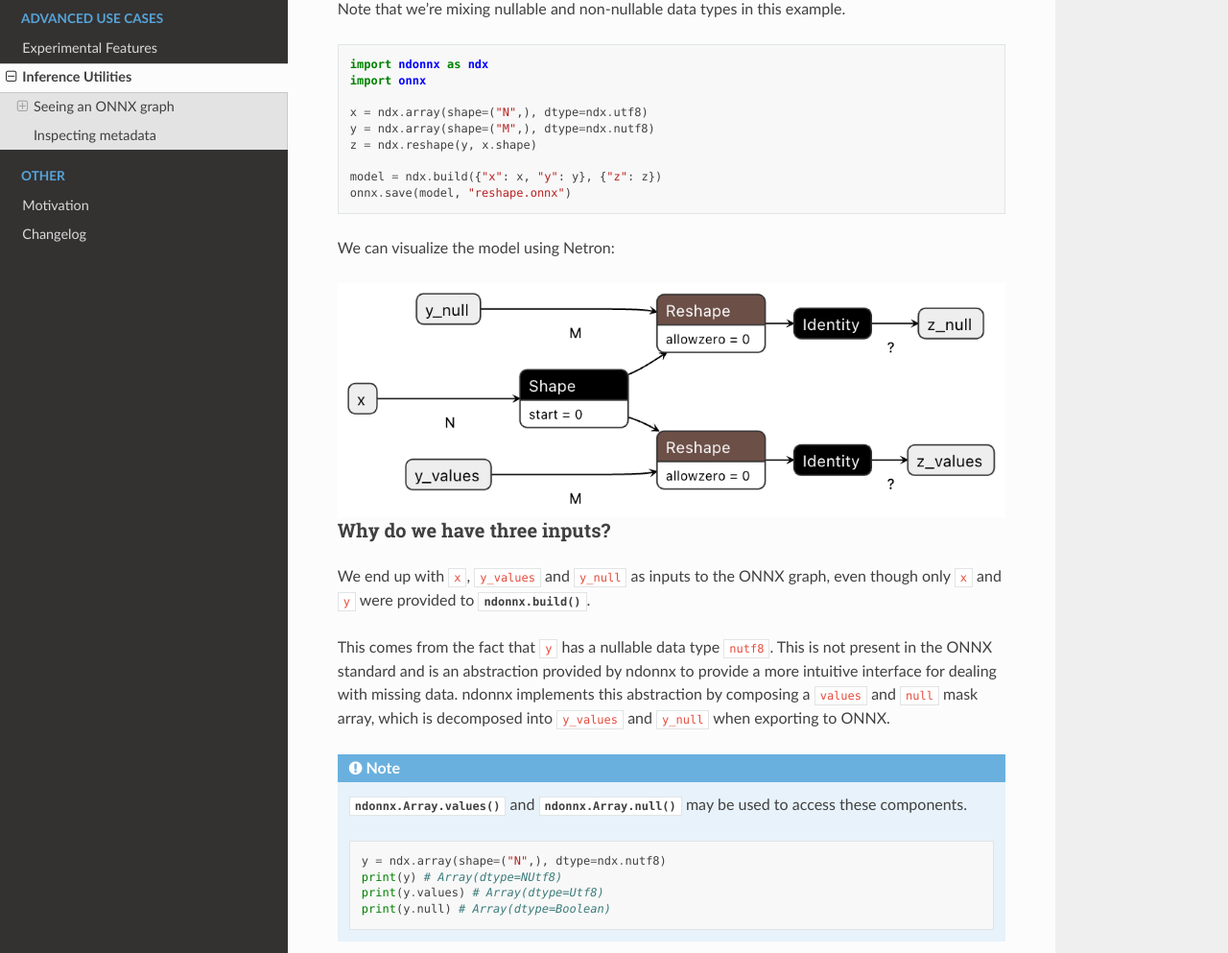
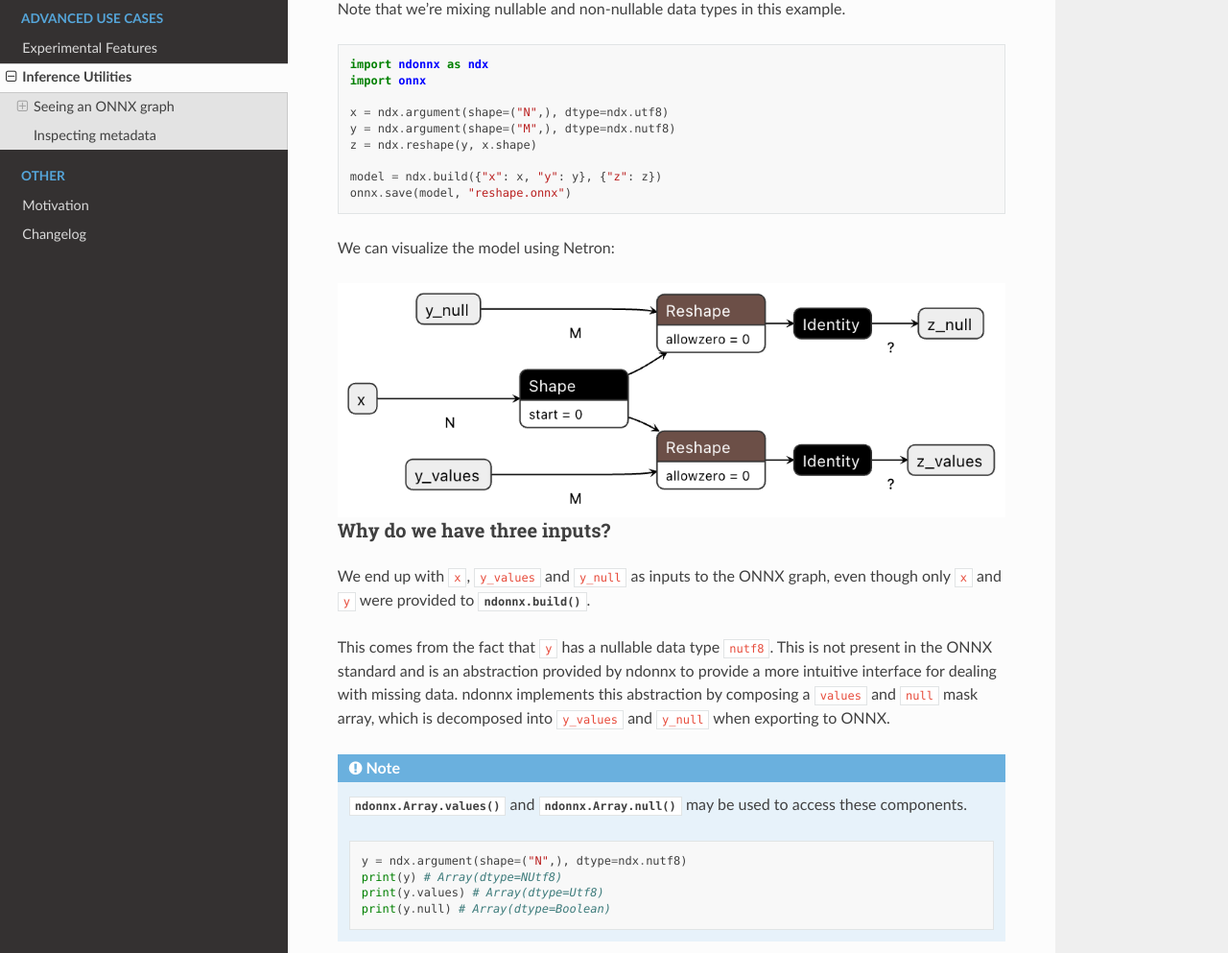
Before and after one commit to Quantco/ndonnx, a Sphinx documentation site: the page built from docs/inference/inference.rst, in a window 1280 px wide and 1400 px high. Shown: the part 338-1331 px from the top of the window at 96% size. Built offline with Sphinx 7.4.7 and the Read the Docs theme 3.1.0, drawn with Linux system fonts in a browser that asks for light colours.

Commit message:
Create arguments using ndonnx.argument

```diff
--- a/docs/inference/inference.rst
+++ b/docs/inference/inference.rst
@@ -14,8 +14,8 @@ Note that we're mixing nullable and non-nullable data types in this example.
     import ndonnx as ndx
     import onnx
 
-    x = ndx.array(shape=("N",), dtype=ndx.utf8)
-    y = ndx.array(shape=("M",), dtype=ndx.nutf8)
+    x = ndx.argument(shape=("N",), dtype=ndx.utf8)
+    y = ndx.argument(shape=("M",), dtype=ndx.nutf8)
     z = ndx.reshape(y, x.shape)
 
     model = ndx.build({"x": x, "y": y}, {"z": z})
@@ -40,7 +40,7 @@ ndonnx implements this abstraction by composing a ``values`` and ``null`` mask a
 
     .. code-block:: python
 
-        y = ndx.array(shape=("N",), dtype=ndx.nutf8)
+        y = ndx.argument(shape=("N",), dtype=ndx.nutf8)
         print(y) # Array(dtype=NUtf8)
         print(y.values) # Array(dtype=Utf8)
         print(y.null) # Array(dtype=Boolean)
--- a/docs/intros/gettingstarted.rst
+++ b/docs/intros/gettingstarted.rst
@@ -26,10 +26,10 @@ This is discussed in more detail in the :ref:`onnx-export` section below.
         a = ndx.asarray([1, 2, 3])
 
         # Initializing an array with shape and data type
-        b = ndx.array(shape=(3,), dtype=ndx.float64)
+        b = ndx.argument(shape=(3,), dtype=ndx.float64)
 
         # Shapes can be symbolic using string dimensions
-        c = ndx.array(shape=("N", "M"), dtype=ndx.utf8)
+        c = ndx.argument(shape=("N", "M"), dtype=ndx.utf8)
 
 
 The ndonnx namespace
@@ -130,7 +130,7 @@ This gives you the ability to persist the traced computation graph as an ONNX mo
         import onnx
 
         # Instantiate placeholder ndonnx array
-        x = ndx.array(shape=("N",), dtype=ndx.int64)
+        x = ndx.argument(shape=("N",), dtype=ndx.int64)
         y = mean_drop_outliers(x)
 
         # Build and save my ONNX model to disk
--- a/docs/intros/modelconversion.rst
+++ b/docs/intros/modelconversion.rst
@@ -72,7 +72,7 @@ Now that we have fit ``model`` and it’s inference path ``predict`` is Array AP
 
     ..  code-block:: python
 
-        X = ndx.Array(shape=("N", 4), dtype=ndx.float64)
+        X = ndx.argument(shape=("N", 4), dtype=ndx.float64)
 
 2. Call ``predict`` just as normal, providing X as input. The output array also does not have any data associated with it since its value depends on ``X``.
 
--- a/docs/spox/spoxintegration.rst
+++ b/docs/spox/spoxintegration.rst
@@ -25,7 +25,7 @@ Extract a :class:`spox.Var` from an :class:`ndonnx.Array` using the :func:`ndonn
     import ndonnx as ndx
     import spox.opset.ai.onnx.v20 as op
 
-    x = ndx.array(shape=(2, 1), dtype=ndx.utf8)
+    x = ndx.argument(shape=(2, 1), dtype=ndx.utf8)
 
     var = x.spox_var()
 
@@ -39,7 +39,7 @@ These can be accessed using the :func:`ndonnx.Array.values` property for the dat
 
     import ndonnx as ndx
 
-    x = ndx.array(shape=(2, 1), dtype=ndx.nutf8)
+    x = ndx.argument(shape=(2, 1), dtype=ndx.nutf8)
 
     # Disassemble the nullable array into its data and null components
     data, null = x.values, x.null
@@ -84,7 +84,7 @@ We can use this as normal to export and run an ONNX model.
     import onnxruntime as ort
     import ndonnx as ndx
 
-    x = ndx.array(shape=("N",), dtype=ndx.utf8)
+    x = ndx.argument(shape=("N",), dtype=ndx.utf8)
     y = one_hot_encode(x, ["a", "b", "c"])
 
     model = ndx.build({"x": x}, {"y": y})
```
Also changed, not shown: ndonnx/__init__.py (+14 -11 lines), 2 other files.
